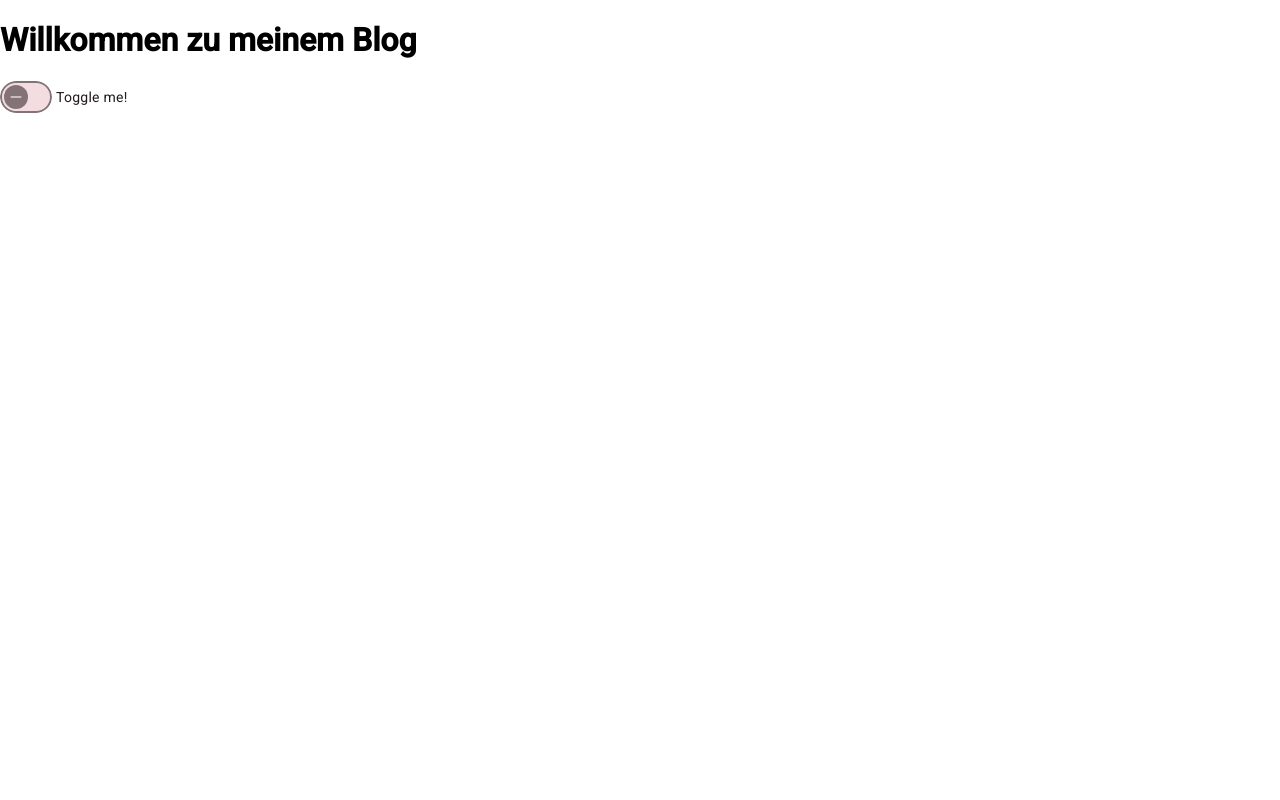
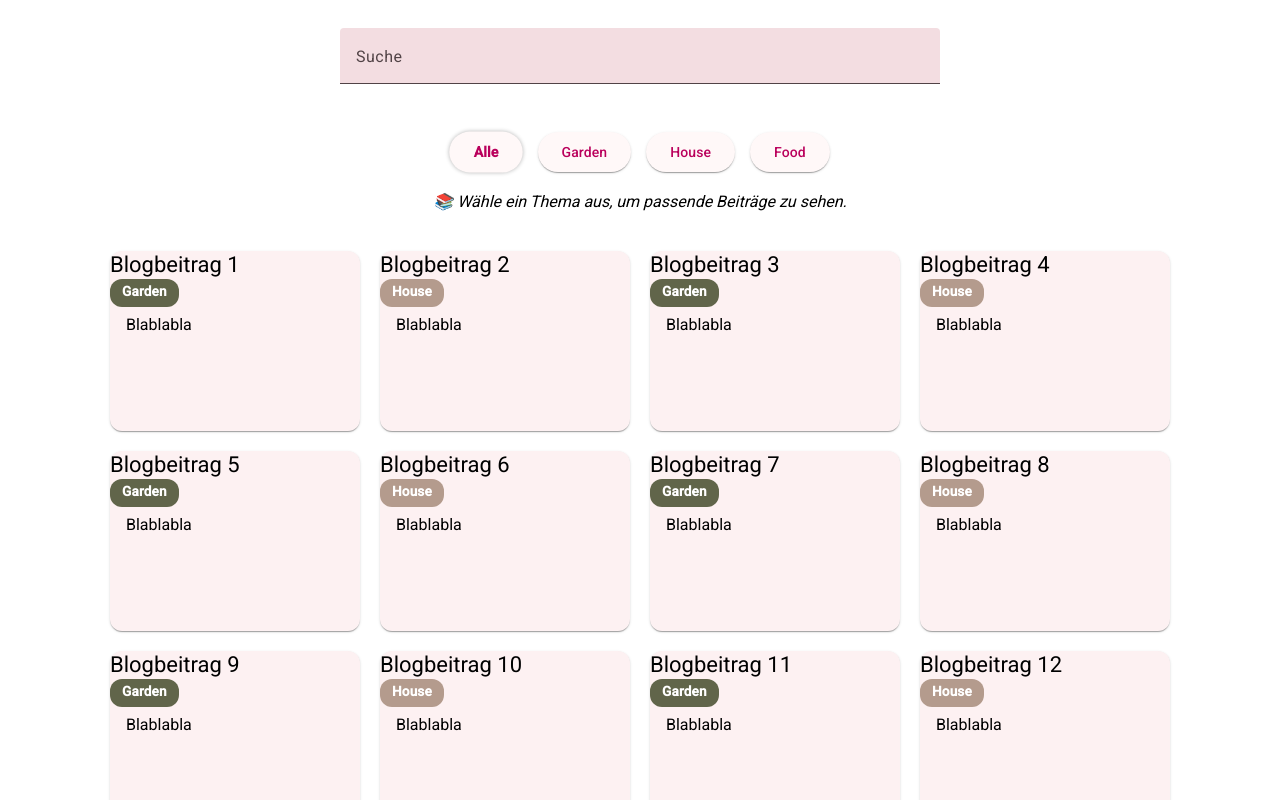
Before and after one commit to zoevocat/angular-blog-app-zoe-vocat, an Angular app: page / in a window 1280 px wide. Shown: the top 800 px of the page. Built offline with nearby package versions, Linux system fonts and the light colour scheme.

Commit message:
chore: add demo-app

```diff
--- a/angular.json
+++ b/angular.json
@@ -32,7 +32,7 @@
               }
             ],
             "styles": [
-              "node_modules/@angular/material/prebuilt-themes/rose-red.css",
+              "@angular/material/prebuilt-themes/rose-red.css",
               "src/styles.scss"
             ],
             "scripts": [],
@@ -103,6 +103,7 @@
               }
             ],
             "styles": [
+              "@angular/material/prebuilt-themes/rose-red.css",
               "src/styles.scss"
             ],
             "scripts": []
--- a/src/app/app.component.html
+++ b/src/app/app.component.html
@@ -1,2 +1,98 @@
-<h1>Willkommen zu meinem Blog</h1>
-<mat-slide-toggle>Toggle me!</mat-slide-toggle>
+<mat-form-field
+  style="
+    display: block;
+    margin: 20px auto;
+    width: 80%;
+    max-width: 600px;
+    padding: 8px;
+  "
+>
+  <mat-label>Suche</mat-label>
+  <input matInput placeholder="z.B. Blogbeitrag 3" [(ngModel)]="searchText" />
+</mat-form-field>
+
+<div class="button-group">
+  <button
+    mat-raised-button
+    color="{{ selectedTag === null ? 'primary' : '' }}"
+    [ngClass]="{ 'active-button': selectedTag === null }"
+    (click)="selectedTag = null"
+  >
+    Alle
+  </button>
+
+  <button
+    mat-raised-button
+    color="{{ selectedTag === 'Garden' ? 'primary' : '' }}"
+    [ngClass]="{ 'active-button': selectedTag === 'Garden' }"
+    (click)="selectTag('Garden')"
+  >
+    Garden
+  </button>
+
+  <button
+    mat-raised-button
+    color="{{ selectedTag === 'House' ? 'primary' : '' }}"
+    [ngClass]="{ 'active-button': selectedTag === 'House' }"
+    (click)="selectTag('House')"
+  >
+    House
+  </button>
+
+  <button
+    mat-raised-button
+    color="{{ selectedTag === 'Food' ? 'primary' : '' }}"
+    [ngClass]="{ 'active-button': selectedTag === 'Food' }"
+    (click)="selectTag('Food')"
+  >
+    Food
+  </button>
+</div>
+
+<!-- Switch Beschreibung -->
+<div
+  class="description"
+  style="margin: 20px; text-align: center; font-style: italic"
+>
+  @switch (selectedTag) {
+    @case ("Garden") {
+      <p>🌿 Hier findest du alle Beiträge rund um Garten und Pflanzen.</p>
+    }
+    @case ("House") {
+      <p>🏠 Alles zum Thema Haus, Wohnen und Einrichtung.</p>
+    }
+    @case ("Food") {
+      <p>🍔 Alles zum Thema Food.</p>
+    }
+    @default {
+      <p>📚 Wähle ein Thema aus, um passende Beiträge zu sehen.</p>
+    }
+  }
+</div>
+
+<div class="no-results" style="color: red; text-align: center; margin: 20px">
+  @if (filteredCards.length === 0) {
+    Keine Beiträge gefunden für "{{ selectedTag }}".
+  }
+</div>
+
+<div class="card-container">
+  @for (item of filteredCards; track $index) {
+    <mat-card class="card">
+      <mat-card-title>{{ item.title }}</mat-card-title>
+      <mat-card-subtitle
+        class="tag"
+        [ngStyle]="{
+          'background-color':
+            item.tag === 'Garden'
+              ? '#61654a'
+              : item.tag === 'House'
+                ? '#b49b8d'
+                : '#526254',
+        }"
+        >{{ item.tag }}
+      </mat-card-subtitle>
+      <mat-card-content>{{ item.content }}</mat-card-content>
+    </mat-card>
+  }
+</div>
--- a/src/app/app.component.scss
+++ b/src/app/app.component.scss
@@ -0,0 +1,37 @@
+.button-group {
+  margin: 20px;
+  display: flex;
+  gap: 15px;
+  justify-content: center;
+}
+
+.active-button {
+  font-weight: bold;
+  box-shadow: 0 0 4px rgba(0, 0, 0, 0.3);
+  transform: scale(1.02);
+}
+
+.card-container {
+  display: flex;
+  flex-wrap: wrap;
+  gap: 20px;
+  justify-content: center;
+  padding: 20px;
+}
+
+.card {
+  width: 250px;
+  height: 180px;
+}
+
+.tag {
+  color: white;
+  background-color: #61654a;
+  padding: 4px 12px;
+  border-radius: 12px;
+  font-size: 0.85rem;
+  font-weight: 600;
+  display: inline-block;
+  margin-bottom: 8px;
+  width: fit-content;
+}
--- a/src/app/app.component.ts
+++ b/src/app/app.component.ts
@@ -1,14 +1,69 @@
 import { Component } from '@angular/core';
-import { RouterOutlet } from '@angular/router';
 import { MatSlideToggleModule } from '@angular/material/slide-toggle';
+import { MatCardModule } from '@angular/material/card';
+import { MatButtonModule } from '@angular/material/button';
+import { NgClass, NgStyle } from '@angular/common';
+import { MatFormFieldModule } from '@angular/material/form-field';
+import { FormsModule } from '@angular/forms';
+import { MatInputModule } from '@angular/material/input';
 
 @Component({
   selector: 'app-root',
   standalone: true,
-  imports: [RouterOutlet, MatSlideToggleModule],
+  imports: [
+    MatSlideToggleModule,
+    MatCardModule,
+    MatButtonModule,
+    NgClass,
+    NgStyle,
+    MatFormFieldModule,
+    FormsModule,
+    MatInputModule,
+  ],
   templateUrl: './app.component.html',
   styleUrls: ['./app.component.scss'],
 })
 export class AppComponent {
   title = 'blog-app';
+  cards = [
+    { title: 'Blogbeitrag 1', content: 'Blablabla', tag: 'Garden' },
+    { title: 'Blogbeitrag 2', content: 'Blablabla', tag: 'House' },
+    { title: 'Blogbeitrag 3', content: 'Blablabla', tag: 'Garden' },
+    { title: 'Blogbeitrag 4', content: 'Blablabla', tag: 'House' },
+    { title: 'Blogbeitrag 5', content: 'Blablabla', tag: 'Garden' },
+    { title: 'Blogbeitrag 6', content: 'Blablabla', tag: 'House' },
+    { title: 'Blogbeitrag 7', content: 'Blablabla', tag: 'Garden' },
+    { title: 'Blogbeitrag 8', content: 'Blablabla', tag: 'House' },
+    { title: 'Blogbeitrag 9', content: 'Blablabla', tag: 'Garden' },
+    { title: 'Blogbeitrag 10', content: 'Blablabla', tag: 'House' },
+    { title: 'Blogbeitrag 11', content: 'Blablabla', tag: 'Garden' },
+    { title: 'Blogbeitrag 12', content: 'Blablabla', tag: 'House' },
+    { title: 'Blogbeitrag 13', content: 'Blablabla', tag: 'Garden' },
+    { title: 'Blogbeitrag 14', content: 'Blablabla', tag: 'House' },
+    { title: 'Blogbeitrag 15', content: 'Blablabla', tag: 'Garden' },
+  ];
+
+  selectedTag: string | null = null; // null = kein Filter
+
+  searchText = '';
+
+  selectTag(tag: string) {
+    if (this.selectedTag === tag) {
+      // Klick auf den aktiven Button hebt Filter auf
+      this.selectedTag = null;
+    } else {
+      // Anderen Filter aktivieren
+      this.selectedTag = tag;
+    }
+  }
+
+  get filteredCards() {
+    return this.cards.filter((card) => {
+      const matchesTag = !this.selectedTag || card.tag === this.selectedTag;
+      const matchesTitle = card.title
+        .toLowerCase()
+        .includes(this.searchText.toLowerCase());
+      return matchesTag && matchesTitle;
+    });
+  }
 }
--- a/src/index.html
+++ b/src/index.html
@@ -16,8 +16,16 @@
       href="https://fonts.googleapis.com/icon?family=Material+Icons"
       rel="stylesheet"
     />
+    <link
+      href="https://fonts.googleapis.com/css2?family=Roboto:wght@300;400;500&display=swap"
+      rel="stylesheet"
+    />
+    <link
+      href="https://fonts.googleapis.com/icon?family=Material+Icons"
+      rel="stylesheet"
+    />
   </head>
-  <body>
+  <body class="mat-typography">
     <app-root> </app-root>
   </body>
 </html>
--- a/src/styles.scss
+++ b/src/styles.scss
@@ -4,3 +4,12 @@ body {
   margin: 0;
   font-family: "Roboto", sans-serif;
 }
+
+html,
+body {
+  height: 100%;
+}
+body {
+  margin: 0;
+  font-family: Roboto, "Helvetica Neue", sans-serif;
+}
```
Also changed, not shown: src/app/app.config.server.ts (+1 -6 lines), package.json (line endings or trailing spaces).
